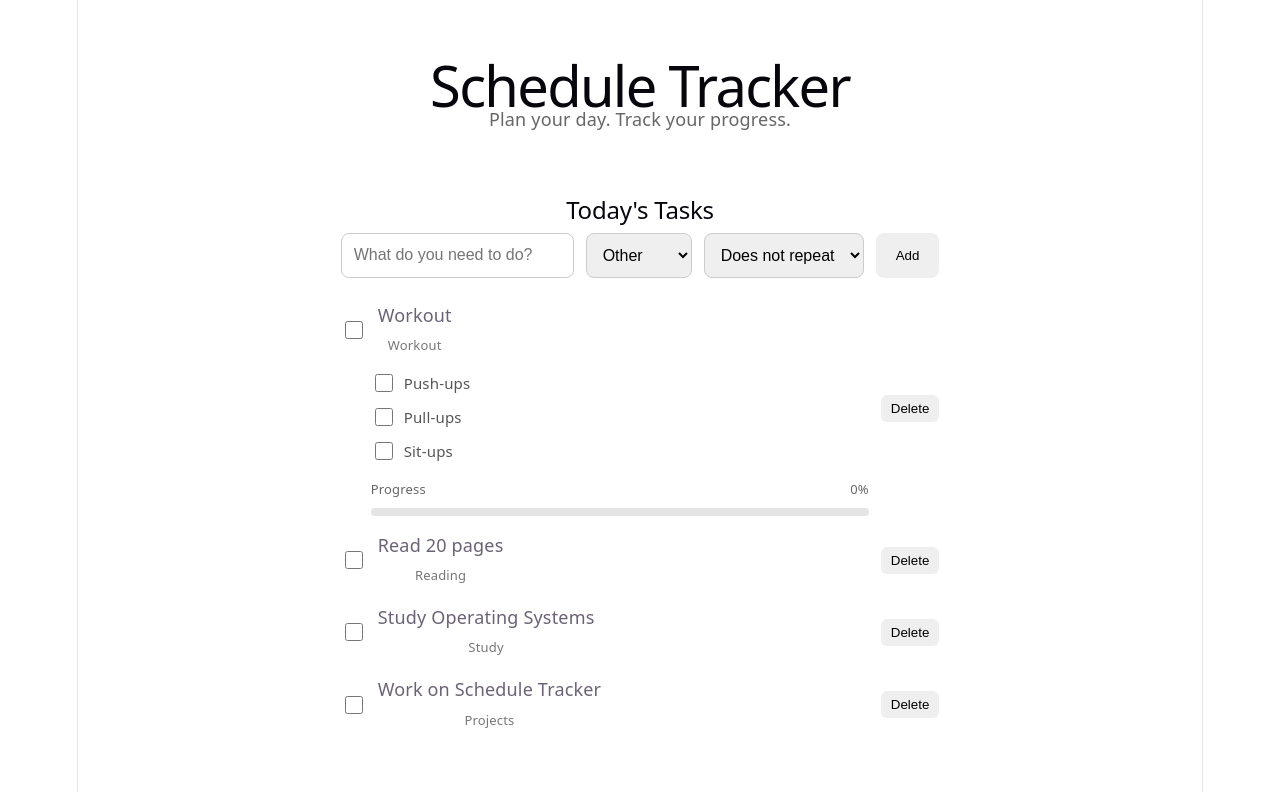
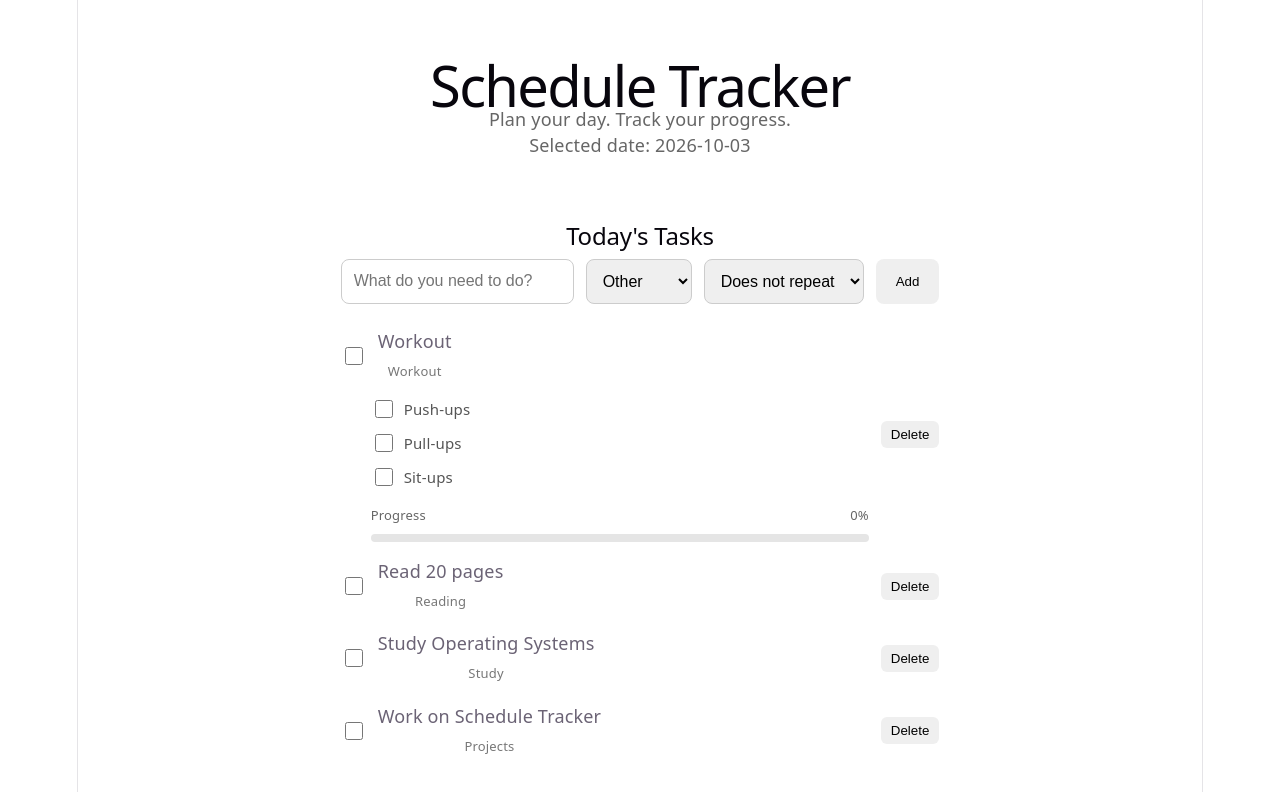
Before and after one commit to feng0343-hub/Schedule-tracker, a React app in the folder frontend/: page / in a window 1280 px wide. Shown: the top 792 px of the page. Built offline with nearby package versions, Linux system fonts and the light colour scheme; the HTML template or start-up script is replaced by a standard one.

Commit message:
Add selected date state

```diff
--- a/frontend/src/App.jsx
+++ b/frontend/src/App.jsx
@@ -106,6 +106,8 @@ function App() {
   const [newCategory, setNewCategory] = useState('Other')
   const [newRecurrence, setNewRecurrence] = useState('none')
   const [newRecurrenceDays, setNewRecurrenceDays] = useState([])
+   const [selectedDate, setSelectedDate] = useState(getToday())
+
   const [tasks, setTasks] = useState(() => {
     const savedTasks = localStorage.getItem(STORAGE_KEY)
 
@@ -304,6 +306,7 @@ function App() {
       <header className="header">
         <h1>Schedule Tracker</h1>
         <p>Plan your day. Track your progress.</p>
+        <p>Selected date: {selectedDate}</p>
       </header>
 
       <section className="task-section">
```
